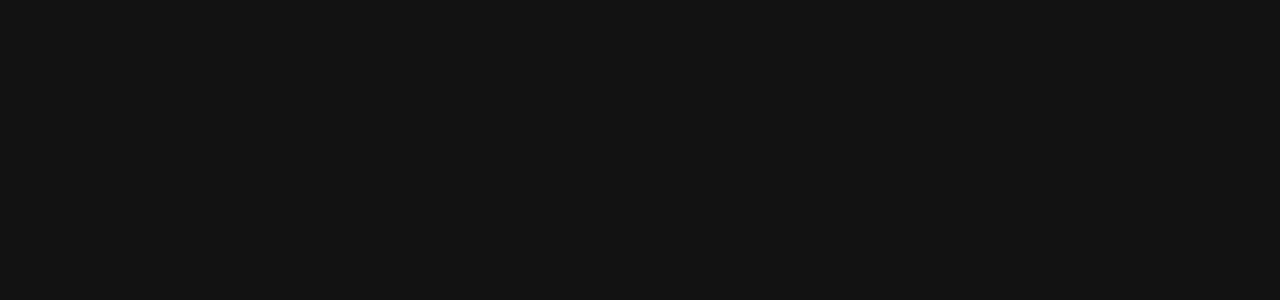
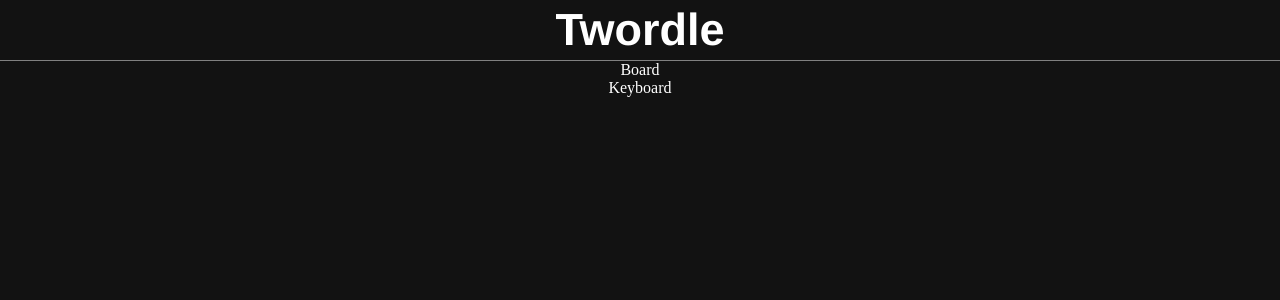
Before and after one commit to umutbalkisli/twordle, a React (Create React App) app: page / in a window 1280 px wide. Shown: the top 300 px of the page. Built offline with nearby package versions, Linux system fonts and the light colour scheme.

Commit message:
empty board and keyboard components added

```diff
--- a/src/App.js
+++ b/src/App.js
@@ -1,8 +1,15 @@
 import './App.css';
+import Board from './components/Board';
+import Keyboard from './components/Keyboard';
 
 function App() {
   return (
     <div className="App">
+      <nav>
+        <h1>Twordle</h1>
+      </nav>
+      <Board />
+      <Keyboard />
     </div>
   );
 }
--- /dev/null
+++ b/src/Words.js
@@ -0,0 +1,2 @@
+export const boardDefault = [["", "", "", "", ""], ["", "", "", "", ""], ["", "", "", "", ""],
+                             ["", "", "", "", ""], ["", "", "", "", ""], ["", "", "", "", ""]]
--- /dev/null
+++ b/src/components/Board.js
@@ -0,0 +1,9 @@
+import React from 'react'
+
+function Board() {
+    return (
+        <div>Board</div>
+    )
+}
+
+export default Board
--- /dev/null
+++ b/src/components/Keyboard.js
@@ -0,0 +1,9 @@
+import React from 'react'
+
+function Keyboard() {
+    return (
+        <div>Keyboard</div>
+    )
+}
+
+export default Keyboard
```
